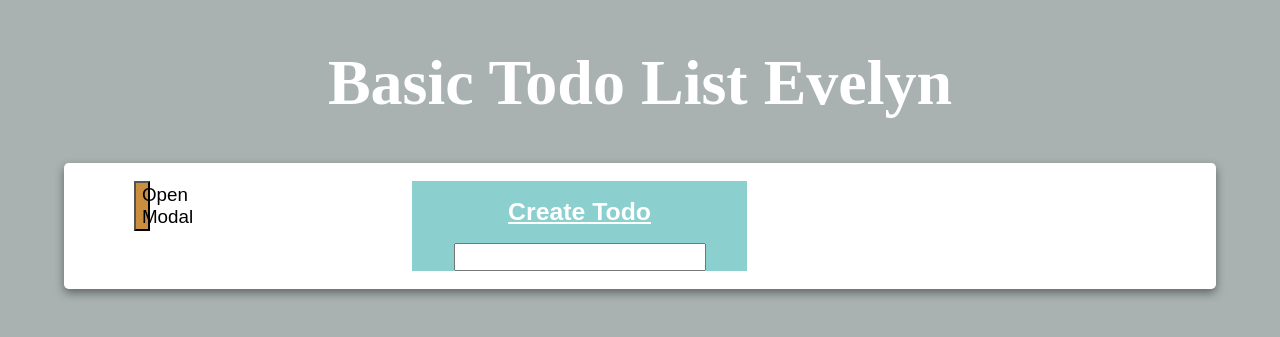
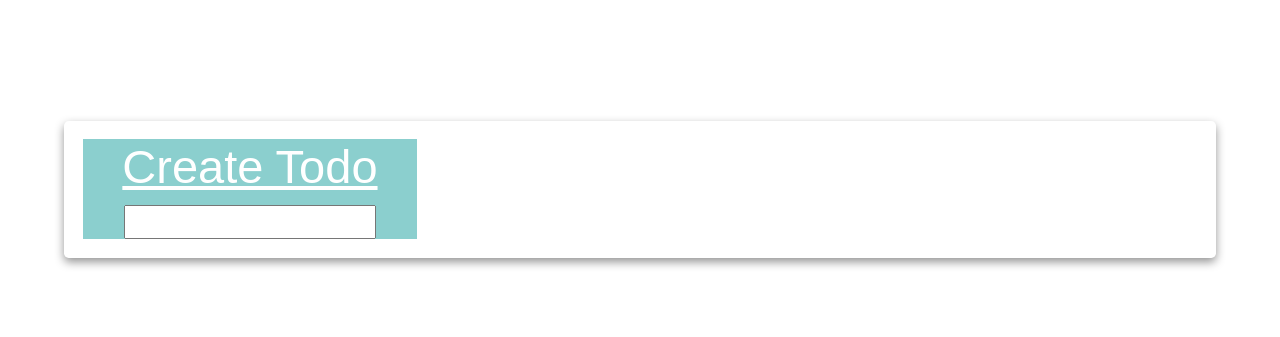
Before and after one commit to christine-iyer/todolist, a React (Create React App) app: page / in a window 1280 px wide. Shown: the part 275-612 px from the top of the page. Built offline with nearby package versions, Linux system fonts and the light colour scheme.

Commit message:
bootstrap is adapting.

```diff
--- a/src/components/Todo.js
+++ b/src/components/Todo.js
@@ -1,6 +1,9 @@
 import { useState } from "react"
 import Card from 'react-bootstrap/Card';
 import Button from "react-bootstrap//Button";
+import Form from "react-bootstrap//Form";
+import "bootstrap/dist/css/bootstrap.min.css";
+
 
 export default function Todo({ todo, completeTodo, editTodoText, deleteTodo }) {
   const [showInput, setShowInput] = useState(false)
@@ -8,14 +11,14 @@ export default function Todo({ todo, completeTodo, editTodoText, deleteTodo }) {
 
     <Card>
       <div className="left">
-        <Card.Title className='card-title'
+        <Form.Text className='card-title'
           onClick={(e) => {
             setShowInput(!showInput)
           }}
         >
           {todo.text}
-        </Card.Title>
-        <input
+        </Form.Text>
+        <Form.Control
           style={{ display: showInput ? "block" : "none" }}
           type="text"
           onKeyDown={(e) => {
@@ -36,15 +39,15 @@ export default function Todo({ todo, completeTodo, editTodoText, deleteTodo }) {
           }}
         />
       </label>
-      <Button
-      className='btn btn-primary'
+      <button
+      className='button'
         checked={todo.completed}
         onClick={(e) => {
           deleteTodo(todo.id)
         }}
       >
         Delete Todo
-      </Button>
+      </button>
     </Card>
   )
 }
--- a/src/components/TodoList.js
+++ b/src/components/TodoList.js
@@ -1,5 +1,5 @@
 import Todo from './Todo'
-import ModalCreate from './Modal'
+
 
 export default function TodoList({
     todos,
@@ -10,7 +10,7 @@ export default function TodoList({
   }) {
     return (
       <>
-      <ModalCreate />
+
       <div className='newtodo'>
         <h1>Create Todo</h1>
         <input
--- a/src/styles.css
+++ b/src/styles.css
@@ -104,13 +104,14 @@
      font-size: calc(1vw + 12px);
    }
 
-   button {
+   .button {
      background-color: var(--orange);
-     width: 1%;
+     height:1rem;
+     width:1rem;
+
    }
 
    .nowlist {
-
     width: 30%;
     background-color: var(--blue-1);
    }
```
